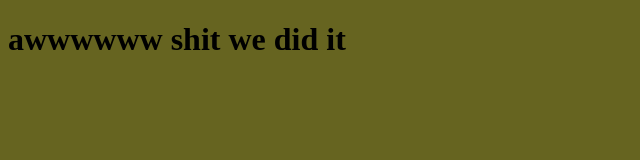
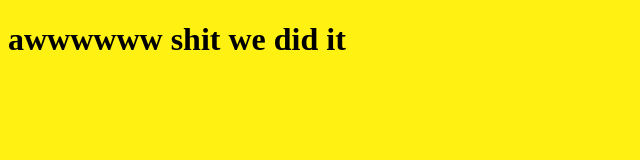
Before and after one commit to jacob-bw/test1.1, a plain HTML site: page index.html in a window 1280 px wide. Shown: the whole page, without its empty margins (0-640 px from the left). Drawn offline with Linux system fonts and the light colour scheme.

Commit message:
updated main.css to yellow from brown

```diff
--- a/main.css
+++ b/main.css
@@ -1,3 +1,3 @@
 body {
-    background-color: #666420
+    background-color: #fff111
 }
```
